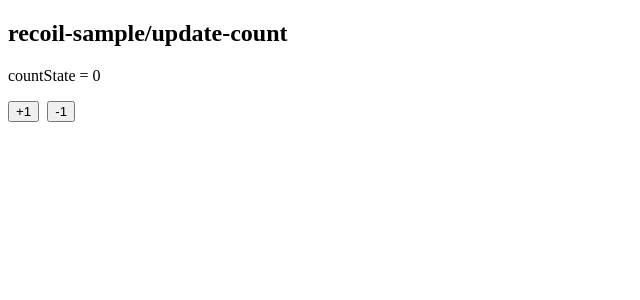
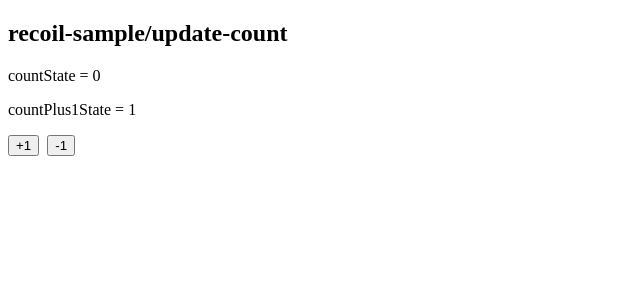
Before and after one commit to kagurazaka-0/my-react-samples, a React app: page /202207-recoil-sample/update-count in a window 1280 px wide. Shown: the top 300 px of the page, without its empty margins (0-640 px from the left). Built offline with nearby package versions, Linux system fonts and the light colour scheme; the HTML template or start-up script is replaced by a standard one.

Commit message:
add page "recoil-sample"

```diff
--- a/src/samples/202207-recoil-sample/update-count.tsx
+++ b/src/samples/202207-recoil-sample/update-count.tsx
@@ -1,15 +1,17 @@
 import React from "react"
-import { useRecoilState } from "recoil"
+import { useRecoilState, useRecoilValue } from "recoil"
 
-import { countState } from "./state/count"
+import { countPlus1State, countState } from "./state/count"
 
 export default function Page() {
   const [count, setCount] = useRecoilState(countState)
+  const countPlus1 = useRecoilValue(countPlus1State)
 
   return (
     <div>
       <h2>recoil-sample/update-count</h2>
       <p>countState = {count}</p>
+      <p>countPlus1State = {countPlus1}</p>
       <div style={{ display: "flex", gap: "8px" }}>
         <button onClick={() => setCount((it) => it + 1)}>+1</button>
         <button onClick={() => setCount((it) => it - 1)}>-1</button>
```
Also changed, not shown: 1 other file (tests, documents, lock files or other folders).
